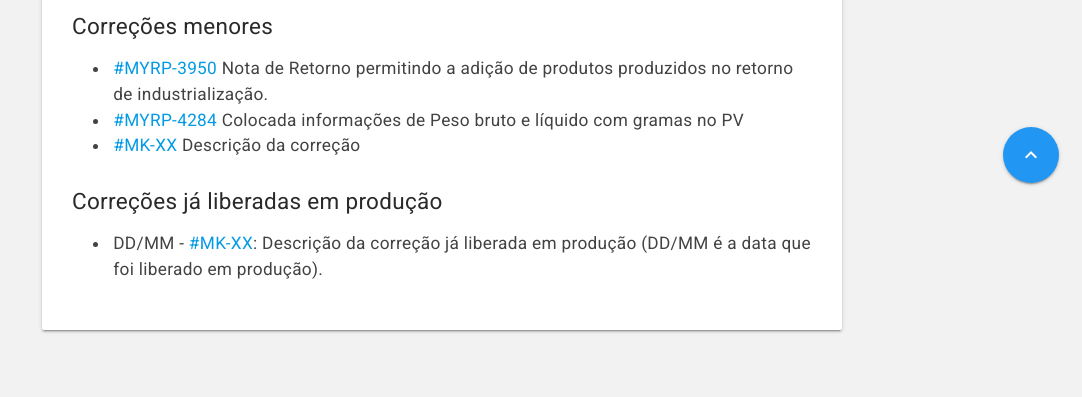
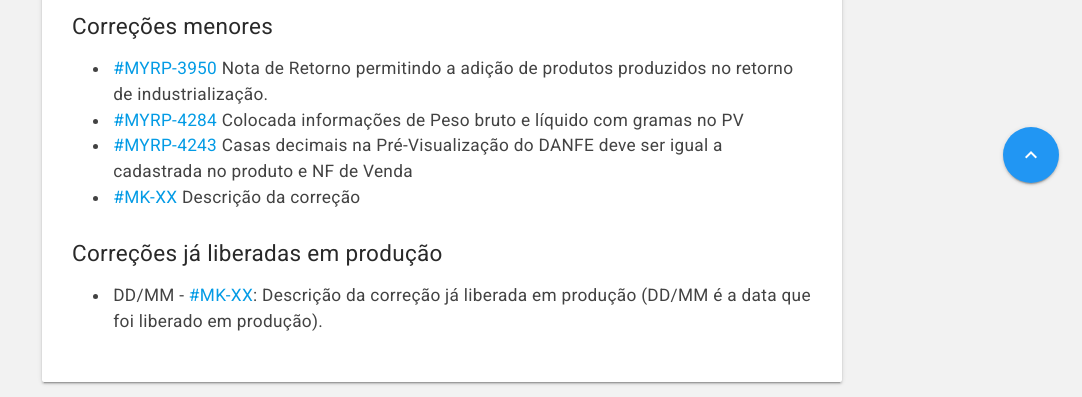
Before and after one commit to myrp-maicon/changelog-myrp, a Jekyll site: the page built from docs/myrp/19.06.01.md, in a window 1280 px wide, cut to the strip 694-1091 px from the top of the page. Shown: the whole strip, without its empty margins (198-1280 px from the left). Built offline with Jekyll 4.4.1, drawn with Linux system fonts in a browser that asks for light colours; nearby versions of some CDN libraries; our own code applies the rules of GitHub Pages for plain Markdown files; the repository's description, which GitHub fills in, is left out; before the commit the page ends 1039 px from its top, so only the background shows below that.

Commit message:
AD:MYRP-4243
 Casas decimais na Pré-Visualização do DANFE deve ser igual a cadastrada no produto e NF de Venda

```diff
--- a/docs/myrp/19.06.01.md
+++ b/docs/myrp/19.06.01.md
@@ -9,6 +9,7 @@
 ## Correções menores
 * [#MYRP-3950](https://devmyrp.atlassian.net/browse/MYRP-3950) Nota de Retorno permitindo a adição de produtos produzidos no retorno de industrialização.
 * [#MYRP-4284](https://devmyrp.atlassian.net/browse/MYRP-4284) Colocada informações de Peso bruto e líquido com gramas no PV
+* [#MYRP-4243](https://devmyrp.atlassian.net/browse/MYRP-4243) Casas decimais na Pré-Visualização do DANFE deve ser igual a cadastrada no produto e NF de Venda
 * [#MK-XX](https://devmyrp.atlassian.net/browse/MK-XX) Descrição da correção
 
 
```
